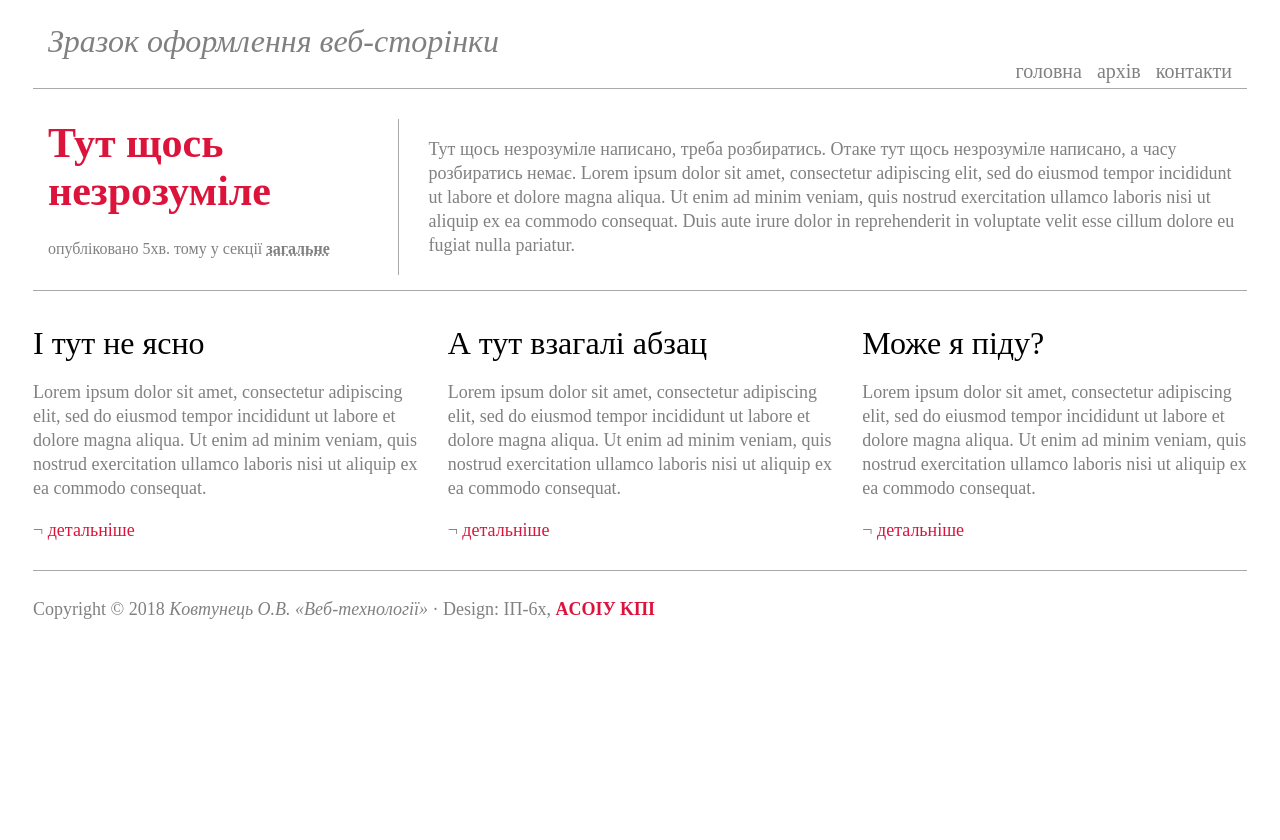
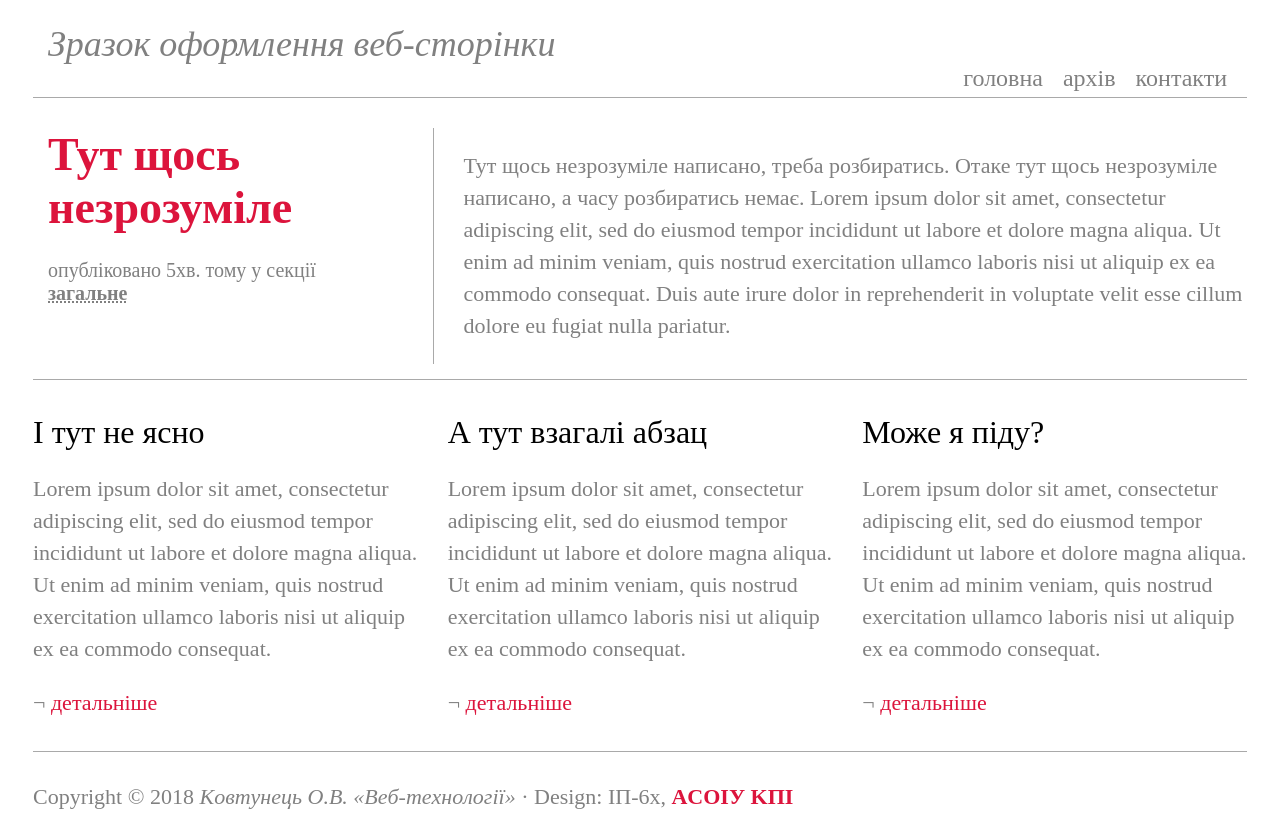
Before and after one commit to MaslovMykhailo/Coffe-Maker, a plain HTML site: page Lab4/index.html in a window 1280 px wide. Before the commit the page ends 800 px from the top, so only its background shows below. Drawn offline with Linux system fonts and the light colour scheme.

Commit message:
Small refactor

```diff
--- a/Lab4/css/main.css
+++ b/Lab4/css/main.css
@@ -18,7 +18,7 @@ a {
     margin: 0 0 0 15px;
 
     font-style: italic;
-    font-size: 32px;
+    font-size: 36px;
     font-weight: normal;
 }
 
@@ -32,11 +32,11 @@ a {
 
 #menu > li {
     float: left;
-    margin-right: 15px;
+    margin-right: 20px;
 }
 
 #menu > li > a {
-    font-size: 20px;
+    font-size: 24px;
 }
 
 
@@ -60,13 +60,13 @@ a {
 }
 
 .details > h2 > a {
-    font-size: 42px;
+    font-size: 46px;
     color: crimson;
 }
 
 .details > p {
     margin-top: 25px;
-    font-size: 16px;
+    font-size: 20px;
 }
 
 .details > p > a {
@@ -77,20 +77,20 @@ a {
 
 
 .body {
-    flex: 3 3 100px;
+    flex: 3 3 50px;
 }
 
 .body > p,
 .col > p {
-    font-size: 18px;
-    line-height: 24px;
+    font-size: 22px;
+    line-height: 32px;
 }
 
 
 .x {
     width: 1px;
     align-self: stretch;
-    margin-right: 30px;
+    margin: 0 30px 0;
     background: darkgray;
 }
 
@@ -122,12 +122,12 @@ a {
 
 .det > a {
     color: crimson;
-    font-size: 18px;
+    font-size: 22px;
 }
 
 
 #footer {
-    font-size: 18px;
+    font-size: 22px;
     margin-top: 10px;
 }
 
```
